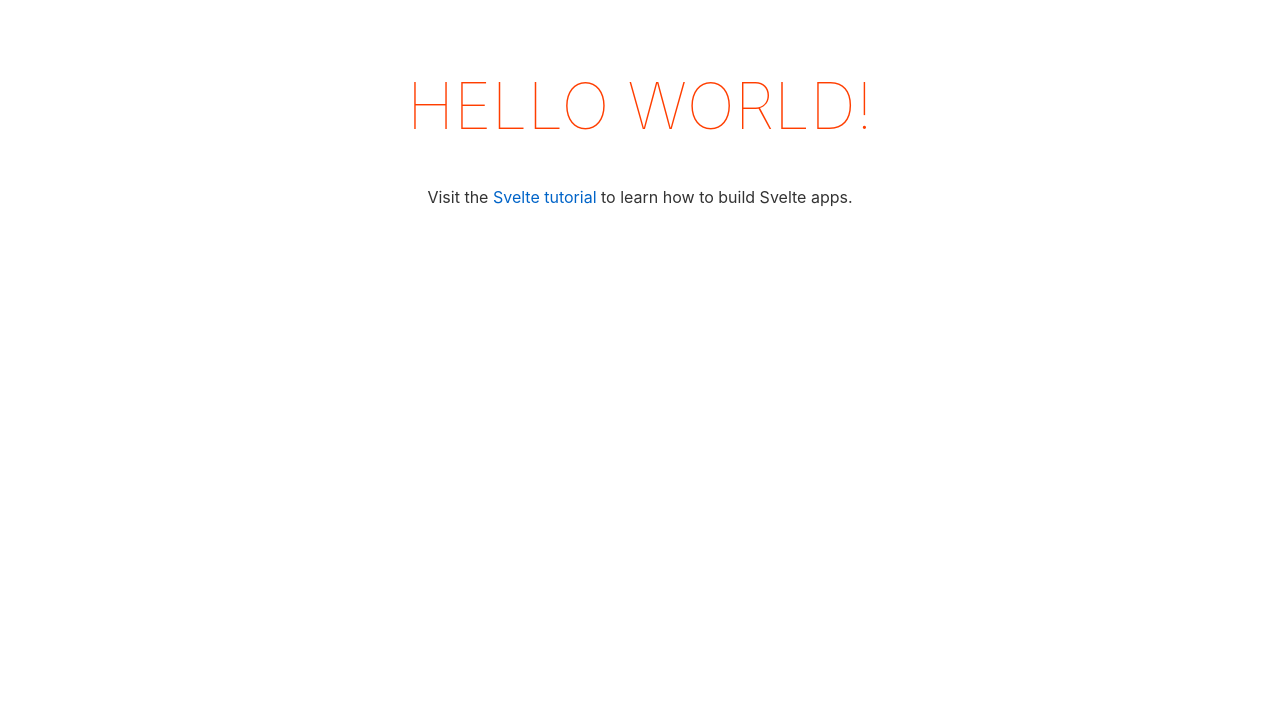
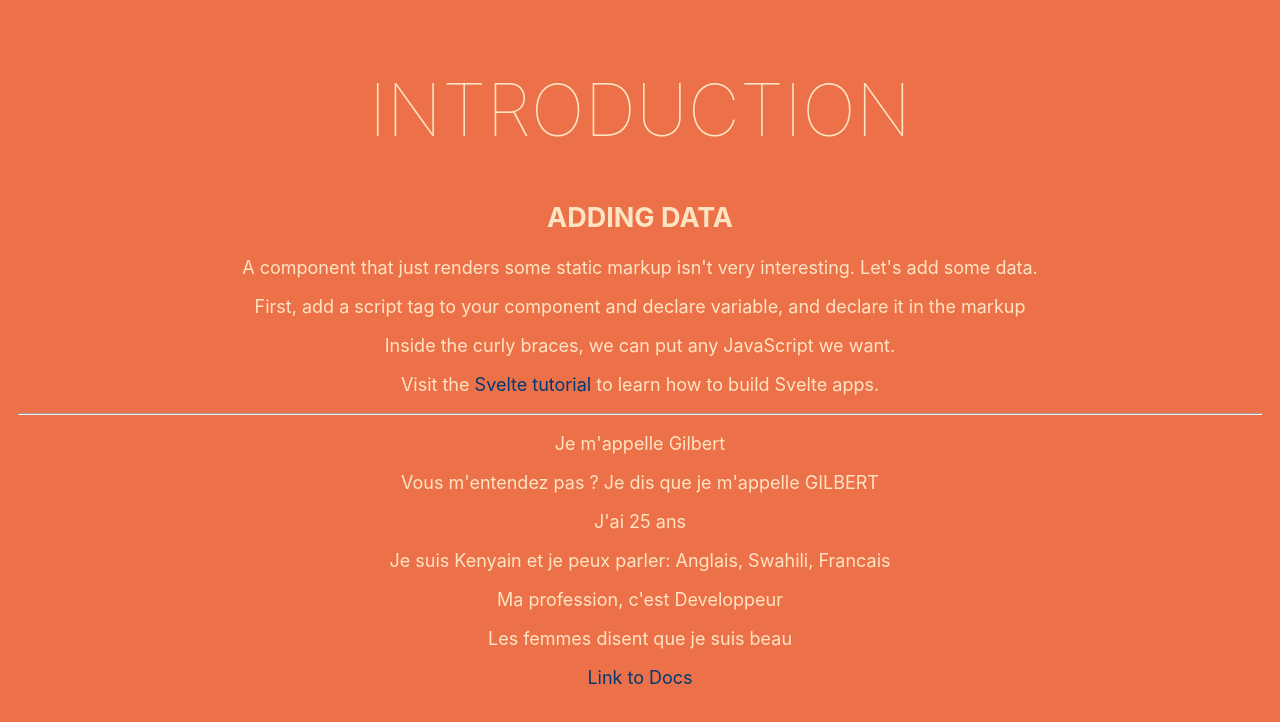
Before and after one commit to GillyRabutTsurwa/svelte-with-docs, a Svelte app: page / in a window 1280 px wide. Shown: the top 722 px of the page. Built offline with nearby package versions, Linux system fonts and the light colour scheme.

Commit message:
Adding Data

```diff
--- a/public/global.css
+++ b/public/global.css
@@ -1,35 +1,46 @@
-html, body {
+:root {
+  --background-primary: #ec7148;
+  --text-primary: #ffe4c4;
+  --link-primary: rgb(1, 57, 114);
+  --fonts-primary: -apple-system, BlinkMacSystemFont, "Segoe UI", Roboto, Oxygen, Ubuntu, Cantarell, "Open Sans", "Helvetica Neue", sans-serif,
+    sans-serif;
+}
+
+html,
+body {
   position: relative;
   width: 100%;
   height: 100%;
+  font-size: 62.5%;
 }
 
 body {
-	color: #333;
+  color: var(--text-primary);
   margin: 0;
-	padding: 8px;
   box-sizing: border-box;
-	font-family: -apple-system, BlinkMacSystemFont, "Segoe UI", Roboto, Oxygen-Sans, Ubuntu, Cantarell, "Helvetica Neue", sans-serif;
+  font-family: var(--fonts-primary);
+  font-size: 1.8rem;
 }
 
-a {
-	color: rgb(0,100,200);
+a:link,
+a:visited {
+  color: var(--link-primary);
   text-decoration: none;
 }
 
-a:hover {
+a:hover,
+a:active {
   text-decoration: underline;
-}
-
-a:visited {
-	color: rgb(0,80,160);
 }
 
 label {
   display: block;
 }
 
-input, button, select, textarea {
+input,
+button,
+select,
+textarea {
   font-family: inherit;
   font-size: inherit;
   -webkit-padding: 0.4em 0;
--- a/src/App.svelte
+++ b/src/App.svelte
@@ -1,10 +1,37 @@
 <script>
-	export let name;
+  let title = "Introduction";
+  let subtitle = "Adding Data";
+
+  const name = "Gilbert";
+  const age = 25;
+  const nationalité = "Kenyain";
+  const langues = ["Anglais", "Swahili", "Francais"];
+  const gagnePain = "Developpeur";
+  const estBeau = true;
+  const currentTutoLink = "https://svelte.dev/tutorial/adding-data";
 </script>
 
 <main>
-	<h1>Hello {name}!</h1>
-	<p>Visit the <a href="https://svelte.dev/tutorial">Svelte tutorial</a> to learn how to build Svelte apps.</p>
+  <div class="docs">
+    <h1 class="docs__title">{title}</h1>
+    <h2 class="docs__subtitle">{subtitle}</h2>
+    <p class="docs__text">A component that just renders some static markup isn't very interesting. Let's add some data.</p>
+    <p class="docs__text">First, add a script tag to your component and declare variable, and declare it in the markup</p>
+    <p class="docs__text">Inside the curly braces, we can put any JavaScript we want.</p>
+    <p>Visit the <a href="https://svelte.dev/tutorial" target="_blank">Svelte tutorial</a> to learn how to build Svelte apps.</p>
+  </div>
+  <hr />
+  <div class="examples">
+    <p>Je m'appelle {name}</p>
+    <p>Vous m'entendez pas ? Je dis que je m'appelle {name.toUpperCase()}</p>
+    <p>J'ai {age} ans</p>
+    <p>Je suis {nationalité} et je peux parler: {langues.join(", ")}</p>
+    <p>Ma profession, c'est {gagnePain}</p>
+    <p>Les femmes disent que je suis {estBeau ? "beau" : "laide (quels mensonges)"}</p>
+  </div>
+  <div class="links">
+    <a href={currentTutoLink}>Link to Docs</a>
+  </div>
 </main>
 
 <style>
@@ -13,11 +40,17 @@
     padding: 1em;
     max-width: 240px;
     margin: 0 auto;
+    height: 100vh;
+    overflow: hidden;
+    background-color: var(--background-primary);
+  }
+
+  h1,
+  h2 {
+    text-transform: uppercase;
   }
 
   h1 {
-		color: #ff3e00;
-		text-transform: uppercase;
     font-size: 4em;
     font-weight: 100;
   }
--- a/src/main.js
+++ b/src/main.js
@@ -1,10 +1,7 @@
-import App from './App.svelte';
+import App from "./App.svelte";
 
 const app = new App({
-	target: document.body,
-	props: {
-		name: 'world'
-	}
+  target: document.body,
 });
 
 export default app;
```
Also changed, not shown: 1 other file (tests, documents, lock files or other folders). Lines whose indentation alone changed are shown as unchanged.
